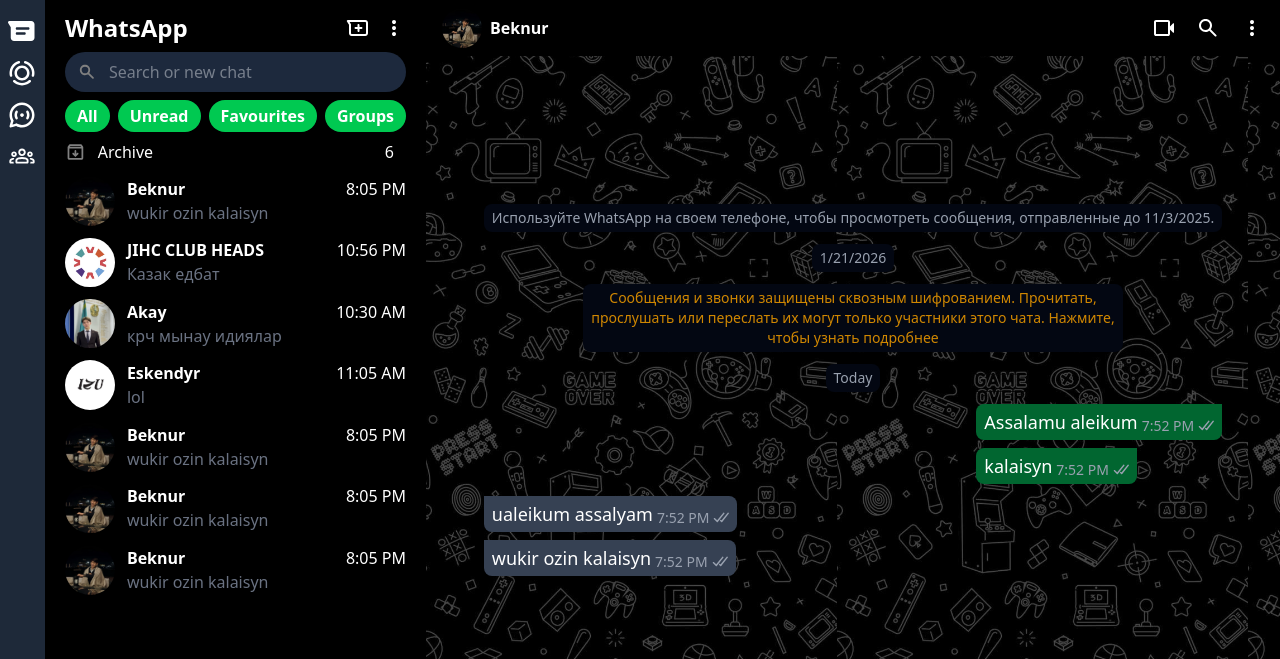
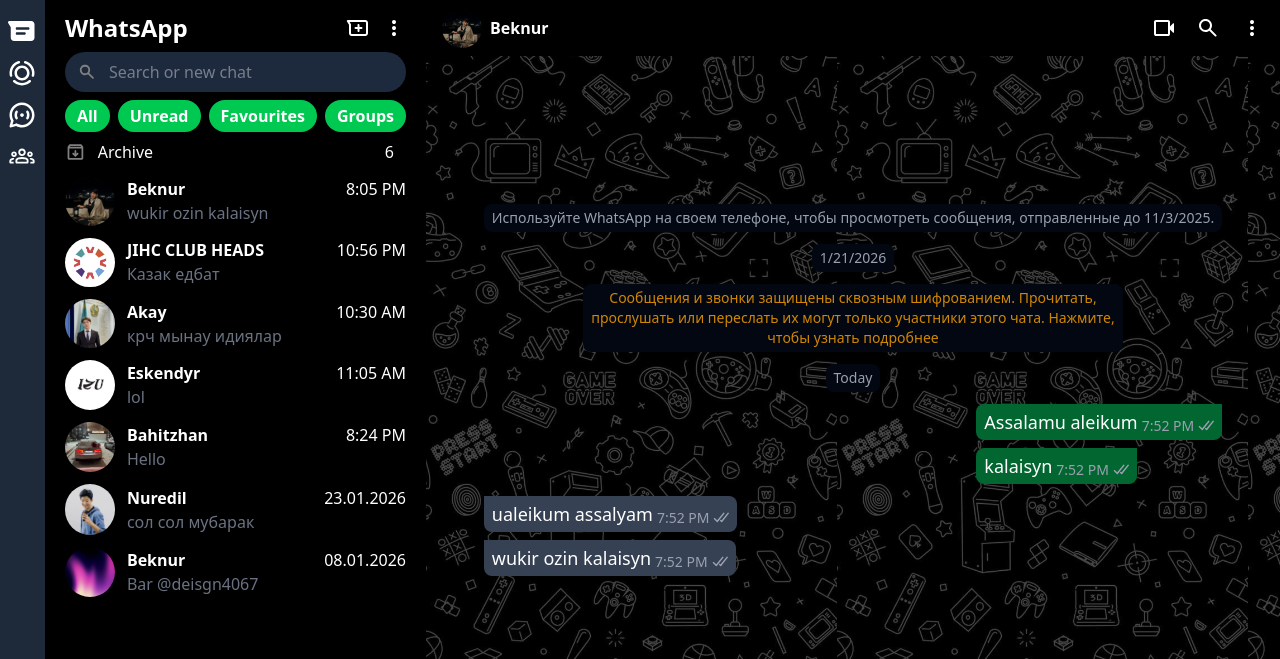
Before and after one commit to Islambek4067/whatsapp-js, a plain HTML site: page index.html in a window 1280 px wide. Shown: the top 659 px of the page. Drawn offline with nearby package versions, Linux system fonts and the light colour scheme.

Commit message:
third commit

```diff
--- a/index.html
+++ b/index.html
@@ -108,35 +108,35 @@
 
         </div>
         <div class="flex items-center gap-3 w-full">
-          <img class="rounded-full w-[50px]" src="ava-beknur.png" alt="">
+          <img class="rounded-full w-[50px]" src="Bahitzhan.png" alt="">
           <div class="flex flex-col w-full text-gray-500">
             <div class="flex justify-between w-full text-white">
-              <p class="font-bold">Beknur</p>
-              <p>8:05 PM</p>
+              <p class="font-bold">Bahitzhan</p>
+              <p>8:24 PM</p>
             </div>
-            wukir ozin kalaisyn
+            Hello
           </div>
 
         </div>
         <div class="flex items-center gap-3 w-full">
-          <img class="rounded-full w-[50px]" src="ava-beknur.png" alt="">
+          <img class="rounded-full w-[50px]" src="nuredil.png" alt="">
           <div class="flex flex-col w-full text-gray-500">
             <div class="flex justify-between w-full text-white">
-              <p class="font-bold">Beknur</p>
-              <p>8:05 PM</p>
+              <p class="font-bold">Nuredil</p>
+              <p>23.01.2026</p>
             </div>
-            wukir ozin kalaisyn
+            сол сол мубарак
           </div>
 
         </div>
         <div class="flex items-center gap-3 w-full">
-          <img class="rounded-full w-[50px]" src="ava-beknur.png" alt="">
+          <img class="rounded-full w-[50px]" src="zhasulan.png" alt="">
           <div class="flex flex-col w-full text-gray-500">
             <div class="flex justify-between w-full text-white">
               <p class="font-bold">Beknur</p>
-              <p>8:05 PM</p>
+              <p>08.01.2026</p>
             </div>
-            wukir ozin kalaisyn
+            Bar @deisgn4067
           </div>
 
         </div>
```
Also changed, not shown: Bahitzhan.png (added), nuredil.png (added), zhasulan.png (added).
